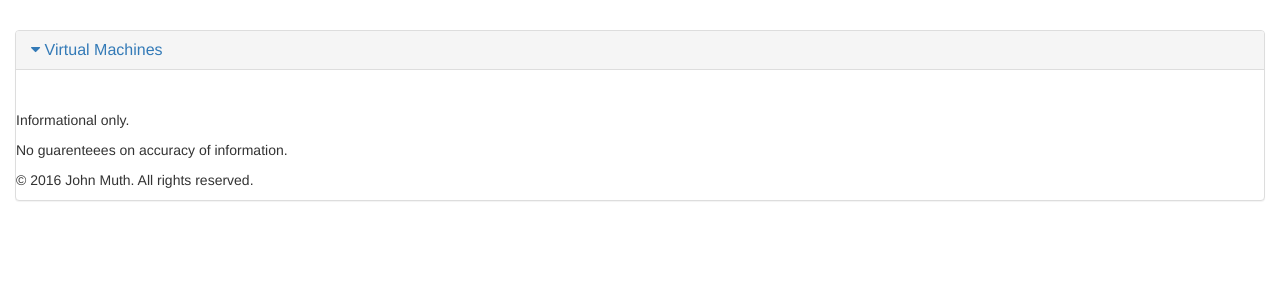
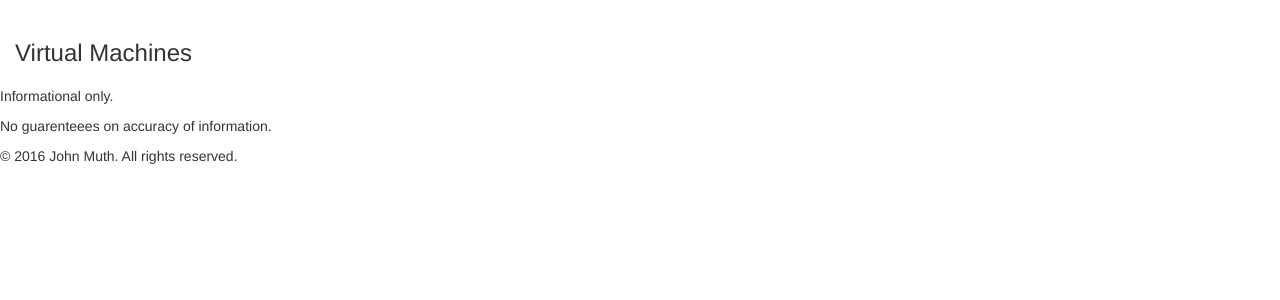
Before and after one commit to cloud-compare/cloud-compare, a Django app: page / in a window 1280 px wide. Shown: the part 52-352 px from the top of the page. Run offline with Django 3.2, Linux system fonts and the light colour scheme; data that the repository does not hold is empty; some libraries are stand-ins or nearby versions.

Commit message:
More main page tweaks.

```diff
--- a/pricing/templates/bootstrap_main.html
+++ b/pricing/templates/bootstrap_main.html
@@ -6,37 +6,21 @@
 
 {% block content %}
 
-{% comment %}
+  <h3>
+    Virtual Machines
+  </h3>
   <div class="row">
-    <div class="col-xs-12">
-{% endcomment %}
-
-
-      <div class="panel panel-default">
-        <div class="panel-heading">
-          <a data-toggle="collapse" href="#collapseVM">
-            <h4 class="panel-title">
-              <i class="fa fa-caret-down" aria-hidden="true"></i>
-              Virtual Machines
-            </h4>
-          </a>
-        </div>
-
-        <div class="panel-body">
-          <div id="collapseVM" class="panel-collapse collapse in">
-
-            <div class="row">
-
     {% for tc in items %}
       <div class="col-xs-12">
       {% if tc.total > 0 %}
+        <div class="panel panel-default">
           <div class="panel-heading">
-                  <h4 class="panel-title">
+            <h3 class="panel-title">
               <a data-toggle="collapse" href="#vm{{tc.tclass|slugify}}">
                 <i class="fa fa-caret-down" aria-hidden="true"></i>
                 Memory {{ tc.tclass }} GB
               </a>
-                  </h4>
+            </h3>
           </div>
 
           <div id="vm{{tc.tclass|slugify}}" class="panel-collapse collapse">
@@ -59,13 +43,9 @@
             {% endfor %}
              </div>
           </div>
+        </div>
       {% endif %}
       </div>
     {% endfor %}
   </div>
-      </div>
-{% comment %}
-    </div>
-  </div>
-{% endcomment %}
 {% endblock %}
--- a/pricing/templates/bootstrap_vmthumbnail.html
+++ b/pricing/templates/bootstrap_vmthumbnail.html
@@ -16,8 +16,6 @@ Builds a thumbnai and popup model for a single type of virtual machine
           <i class="fa fa-windows" aria-hidden="true"></i>
         {% else %}
         {% endif %}
-
-        <br>
         {{ item.name }}
         <small>
         {% if item.current_generation == 'Yes' %}
--- a/pricing/view_main.py
+++ b/pricing/view_main.py
@@ -26,13 +26,16 @@ def main(request):
     for u in uim:
         tclass = u['tclass']
         uis = UIVMSummary.objects.filter(tclass=tclass)
-        uis = uis.order_by('cpu', 'price', 'memory')
+        uis = uis.order_by('cpu', 'memory', 'price')
         uis = uis.values()
 
         item = {'summary': uis}
         for ui in uis:
           if ui['provider'] == 'google':
               ui['details'] = get_gcp_vmimage(ui['name'])
+              if ui['cpu'] == 0:
+                  ui['cpu'] = 1
+
           elif ui['provider'] == 'amazon':
               ui['details'] = get_aws_compute_instance(ui['name'])
           else:
```
Also changed, not shown: pricing/templates/bootstrap_aws_compute_instance.html (+19 -21 lines), pricing/templates/bootstrap_gcp_vmimage.html (+7 -5 lines). Lines whose indentation alone changed are shown as unchanged.
